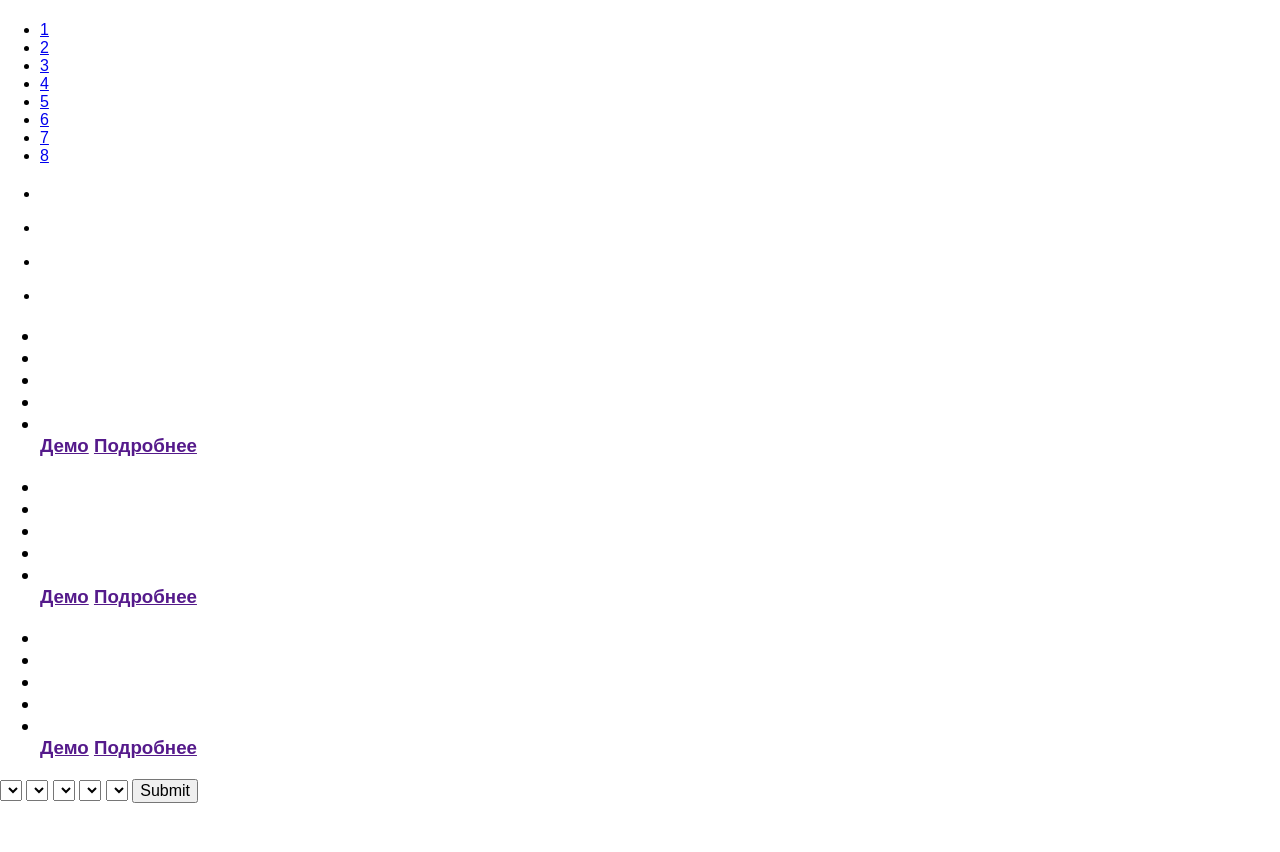
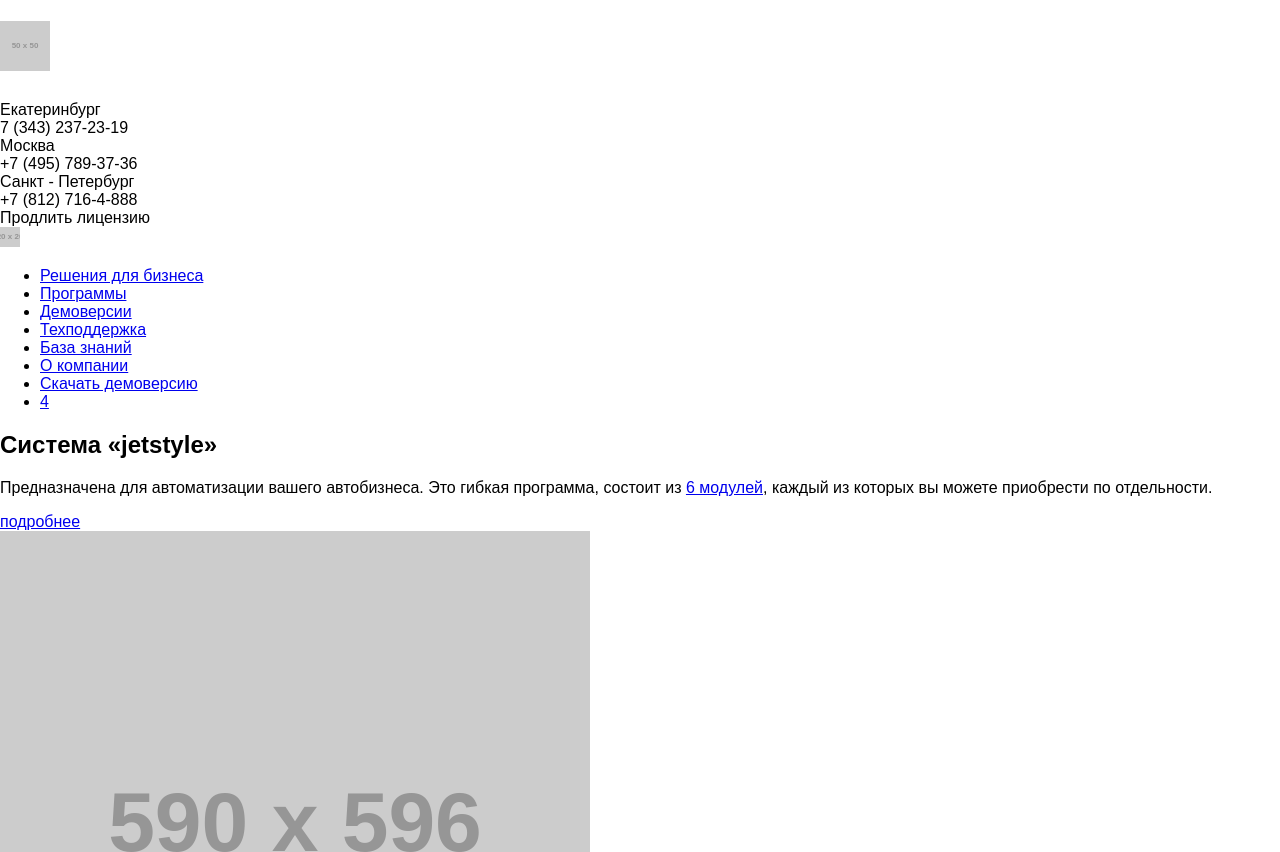
Before and after one commit to Krawing/jetstyle, a plain HTML site: page index.html in a window 1280 px wide. Shown: the top 852 px of the page. Before the commit the page ends 803 px from the top, so only its background shows below. Drawn offline with Linux system fonts and the light colour scheme; placeholder pictures from the web are drawn by us.

Commit message:
info added

```diff
--- a/index.html
+++ b/index.html
@@ -9,134 +9,148 @@
   <body>
     <header class="header">
       <div class="wrapper">
-        <h1 class="header__logo"></h1>
+        <h1 class="header__logo">
+          <img src="//placehold.it/50" alt="JetStyle logo">
+        </h1>
         <div class="contacts">
           <div class="contacts__tel">
-            <div class="contacts__city"></div>
-            <div class="contacts__number"></div>
+            <div class="contacts__city">Екатеринбург</div>
+            <div class="contacts__number">7 (343) 237-23-19</div>
           </div>
           <div class="contacts__tel">
-            <div class="contacts__city"></div>
-            <div class="contacts__number"></div>
+            <div class="contacts__city">Москва</div>
+            <div class="contacts__number">+7 (495) 789-37-36</div>
           </div>
           <div class="contacts__tel">
-            <div class="contacts__city"></div>
-            <div class="contacts__number"></div>
+            <div class="contacts__city">Санкт - Петербург</div>
+            <div class="contacts__number">+7 (812) 716-4-888</div>
           </div>
         </div>
-        <div class="header__license"></div>
-        <div class="header__search"></div>
+        <div class="header__license">Продлить лицензию</div>
+        <div class="header__search">
+          <img src="//placehold.it/20" alt="Search">
+        </div>
       </div>
     </header>
+
     <nav class="navigation">
       <div class="wrapper">
         <ul>
-          <li><a href="#">1</a></li>
-          <li><a href="#">2</a></li>
-          <li><a href="#">3</a></li>
-          <li><a href="#">4</a></li>
-          <li><a href="#">5</a></li>
-          <li><a href="#">6</a></li>
-          <li><a href="#">7</a></li>
-          <li><a href="#">8</a></li>
+          <li><a href="#">Решения для бизнеса</a></li>
+          <li><a href="#">Программы</a></li>
+          <li><a href="#">Демоверсии</a></li>
+          <li><a href="#">Техподдержка</a></li>
+          <li><a href="#">База знаний</a></li>
+          <li><a href="#">О компании</a></li>
+          <li><a href="#">Cкачать демоверсию</a></li>
+          <li>
+          <a href="#">
+            <div class="cart">
+              <span class="cart__count">4</span>
+            </div>
+          </a>
+          </li>
         </ul>
       </div>
     </nav>
+
     <section class="slider">
-      <div class="slider__info"></div>
-      <div class="slider__img"></div>
+      <div class="wrapper">
+        <div class="slider__canvas">
+          <div class="slider__info">
+            <h2>Система «jetstyle»</h2>
+            <p>Предназначена для автоматизации вашего автобизнеса. Это гибкая программа, состоит из <a href="#">6 модулей</a>, каждый из которых вы можете приобрести по отдельности.</p>
+            <a href="#" class="btn">подробнее</a>
+          </div>
+          <div class="slider__img">
+            <img src="//placehold.it/590x596" alt="Нормы">
+          </div>
+        </div>
+      </div>
     </section>
+
     <section class="help">
-      <h2 class="help__title"></h2>
-      <ul>
-        <li>
-          <img src="#" alt="">
-          <p></p>
+      <h2 class="help__title">помощь в оптимизации автобизнеса</h2>
+      <ul class="help__list">
+        <li class="help__item">
+          <p>Учет запасных частей и материалов</p>
         </li>
-        <li>
-          <img src="#" alt="">
-          <p></p>
+        <li class="help__item">
+          <p>Заказ-наряды и история ремонта</p>
         </li>
-        <li>
-          <img src="#" alt="">
-          <p></p>
+        <li class="help__item">
+          <p>Нормы времени ремонта</p>
         </li>
-        <li>
-          <img src="#" alt="">
-          <p></p>
+        <li class="help__item">
+          <p>Запись на ремонт и CRM</p>
         </li>
       </ul>
     </section>
+
     <section class="sentence">
       <div class="wrapper">
-        <h2 class="sentence__title"></h2>
+        <h2 class="sentence__title">МЫ РАЗРАБОТАЛИ ГОТОВЫЕ РЕШЕНИЯ ДЛЯ ВАШЕГО БИЗНЕСА</h2>
+
         <div class="sentence__block">
-          <h3 class="tentence__title">
-            <ul>
-              <li></li>
-              <li></li>
-              <li></li>
-              <li></li>
-              <li></li>
-              <a href="" class="btn">Демо</a>
-              <a href="" class="btn">Подробнее</a>
-            </ul>
-          </h3>
+          <h3 class="tentence__title">Магазинам автозапчастей</h3>
+          <ul>
+            <li>Учет запасных частей</li>
+            <li>Каталог запчастей</li>
+            <a href="#" class="btn">Демо</a>
+            <a href="#" class="btn">Подробнее</a>
+          </ul>
+        </div>
+
+        <div class="sentence__block">
+          <h3 class="tentence__title">Автосервисам</h3>
+          <ul>
+            <li>Учет запасных частей</li>
+            <li>Учет работ на СТО</li>
+            <li>Контроль рабочего времени</li>
+            <li>Расчет стоимости ремонта</li>
+            <li>Каталог запчастей</li>
+            <a href="#" class="btn">Демо</a>
+            <a href="#" class="btn">Подробнее</a>
+          </ul>
         </div>
         <div class="sentence__block">
-          <h3 class="tentence__title">
-            <ul>
-              <li></li>
-              <li></li>
-              <li></li>
-              <li></li>
-              <li></li>
-              <a href="" class="btn">Демо</a>
-              <a href="" class="btn">Подробнее</a>
-            </ul>
-          </h3>
-        </div>
-        <div class="sentence__block">
-          <h3 class="tentence__title">
-            <ul>
-              <li></li>
-              <li></li>
-              <li></li>
-              <li></li>
-              <li></li>
-              <a href="" class="btn">Демо</a>
-              <a href="" class="btn">Подробнее</a>
-            </ul>
-          </h3>
+          <h3 class="tentence__title">интерент-магазинам</h3>
+          <ul>
+            <li>Продажа и покупка запчастей</li>
+            <li>16000 моделей <br> от 93 производителей</li>
+            <a href="#" class="btn">Демо</a>
+            <a href="#" class="btn">Подробнее</a>
+          </ul>
         </div>
       </div>
     </section>
+
     <section class="our-help">
       <div class="wrapper">
-        <h2 class="our-help__title"></h2>
-        <p class="desc"></p>
+        <h2 class="our-help__title">Не нашли подходящего решения?</h2>
+        <p class="desc">Расскажите нам о вашем бизнесе и мы сами подберем для вас оптимальное решение с необходимым набором модулей.</p>
         <form action="" method="">
           <select name="" id="">
-            <option value=""></option>
+            <option value="">Вид бизнеса</option>
             <option value=""></option>
           </select>
           <select name="" id="">
-            <option value=""></option>
+            <option value="">Размер города</option>
             <option value=""></option>
           </select>
           <select name="" id="">
-            <option value=""></option>
+            <option value="">Кол-во людей</option>
             <option value=""></option>
           </select>
           <select name="" id="">
-            <option value=""></option>
+            <option value="">Подъемники</option>
             <option value=""></option>
           </select>
           <select name="" id="">
-            <option value=""></option>
+            <option value="">Кол-во точек</option>
             <option value=""></option>
           </select>
-          <input type="submit">
+          <input id="submit" type="submit"><label for="">Подобрать</label>
         </form>
       </div>
     </section>
```
